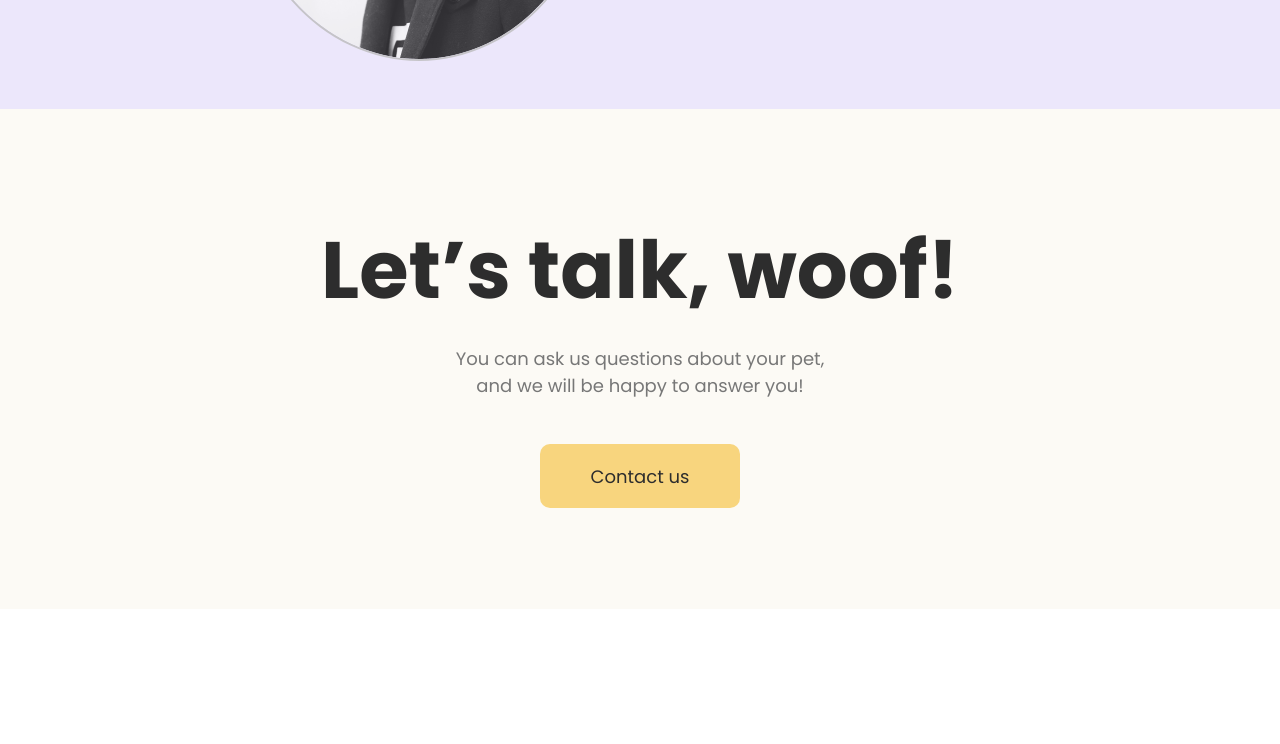
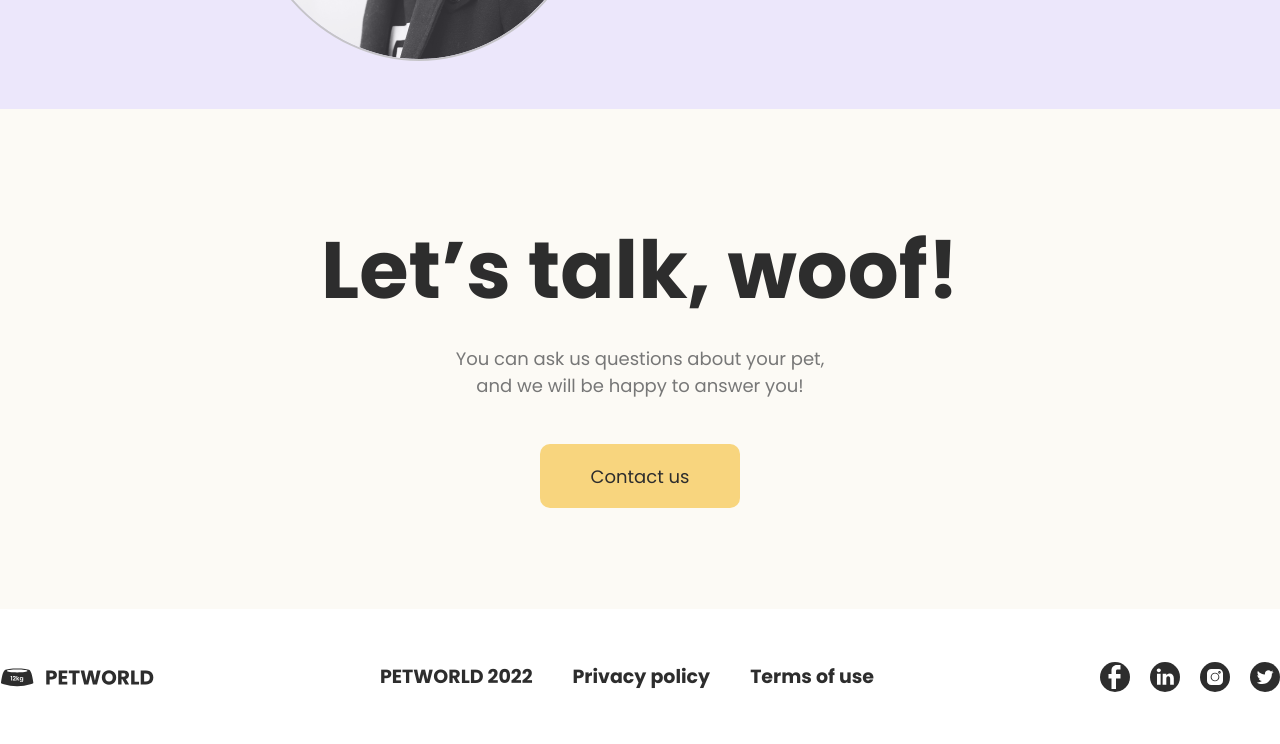
Before and after one commit to sfdaiane/petworld, a plain HTML site: page index.html in a window 1280 px wide. Shown: the part 3121-3865 px from the top of the page. Before the commit the page ends 3730 px from the top, so only its background shows below. Drawn offline with Linux system fonts and the light colour scheme.

Commit message:
Footer section created

```diff
--- a/index.html
+++ b/index.html
@@ -109,5 +109,21 @@
             <button class="banner-button">Contact us</button>
         </div>
     </section>
+    <section class="footer-section">
+        <div class="content-size footer-content-container">
+            <img src="./assets/Logo.svg" class="logo">
+            <div class="footer-itens-container">
+                <span><a class="menu-item" href="">PETWORLD 2022</a></span>
+                <span><a class="menu-item" href="">Privacy policy</a></span>
+                <span><a class="menu-item" href="">Terms of use</a></span>
+            </div>
+            <div class="footer-icon-container">
+                <img src="./assets/facebook-footer-icon.svg">
+                <img src="./assets/linkedin-footer-icon.svg">
+                <img src="./assets/instagram-footer-icon.svg">
+                <img src="./assets/twitter-footer-icon.svg">
+            </div>
+        </div>
+    </section>
 </body>
 </html>
--- a/style.css
+++ b/style.css
@@ -20,6 +20,10 @@ body {
     align-items: center;
     justify-content: space-between;
 
+}
+
+.logo {
+    cursor: pointer;
 }
 
 .log-in-container {
@@ -288,3 +292,38 @@ body {
     margin: 0;
     font-size: 18px;
 }
+
+.footer-section {
+    height: 135px;
+    display: flex;
+    align-items: center;
+    justify-content: center;
+}
+
+.footer-content-container {
+    display: flex;
+    align-items: center;
+    justify-content: space-between;
+}
+
+.footer-itens-container {
+    display: flex;
+    gap: 40px;
+}
+
+.menu-item {
+    text-decoration: none;
+    color: #2D2D2D;
+    font-size: 19px;
+    font-weight: 700;
+}
+
+.footer-icon-container {
+    display: flex;
+    gap: 20px;
+
+}
+
+.footer-icon-container img {
+    cursor: pointer;
+}
```
Also changed, not shown: assets/facebook-footer-icon.svg (added), assets/instagram-footer-icon.svg (added), assets/linkedin-footer-icon.svg (added), assets/twitter-footer-icon.svg (added).
